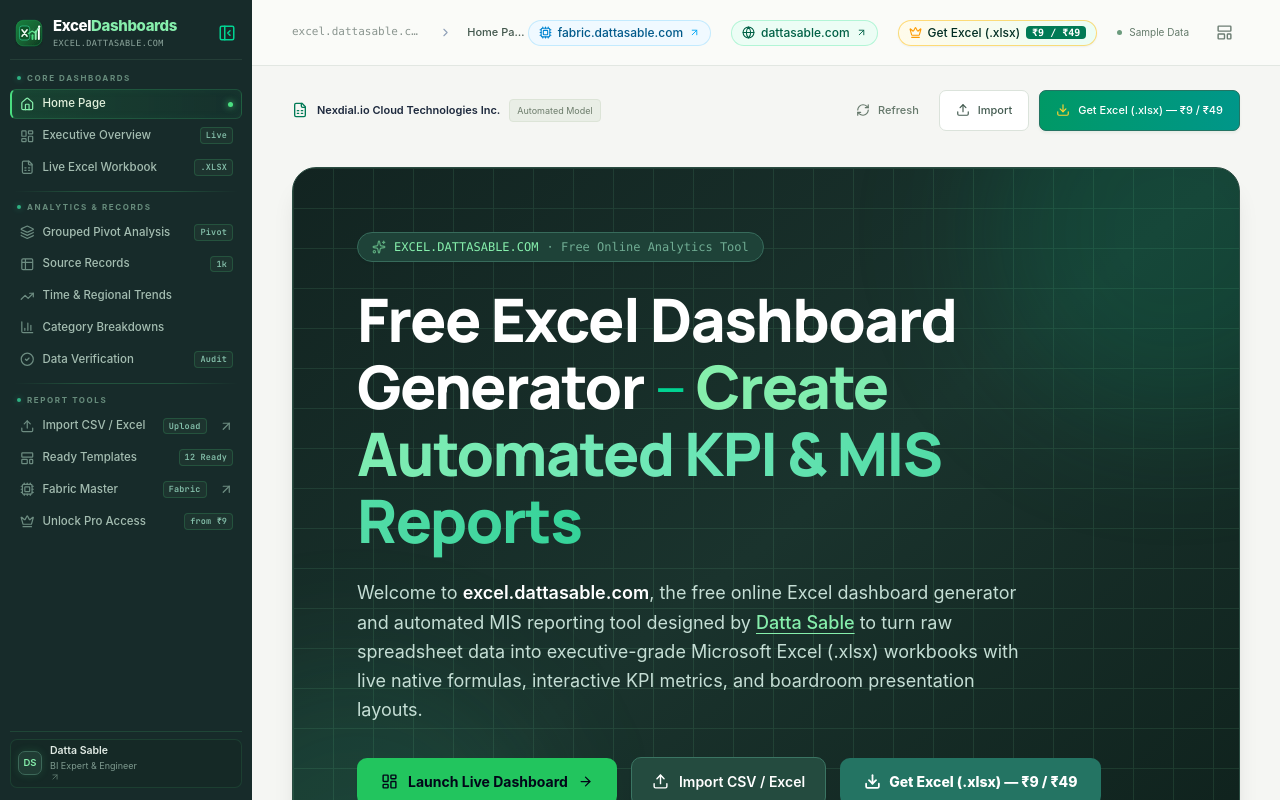
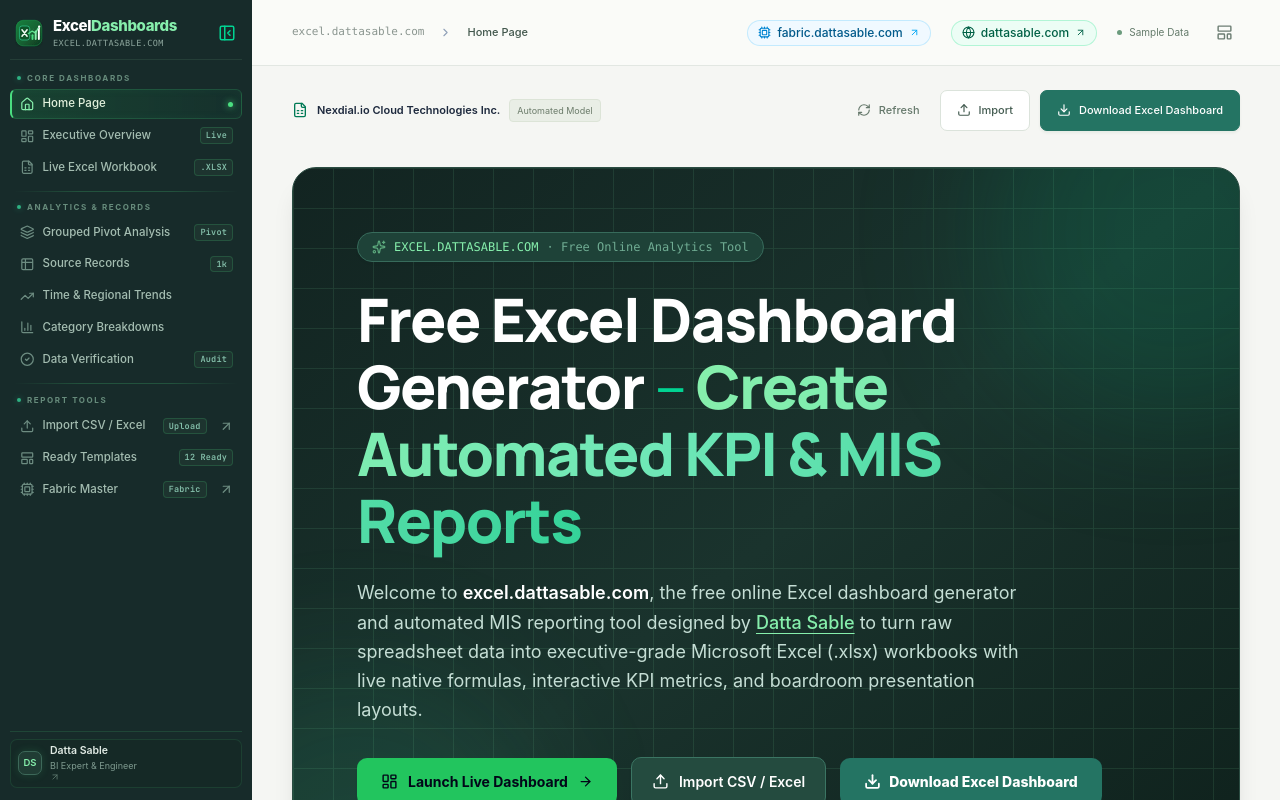
Before and after one commit to sabledattatray/nexusbi-excel-dashboard-generator, a React (Vite) app: page / in a window 1280 px wide. Shown: the top 800 px of the page. Built offline with nearby package versions, Linux system fonts and the light colour scheme.

Commit message:
feat: temporarily disable payment methods and provide 100% free Excel downloads

```diff
--- a/scripts/generate-seo-pages.js
+++ b/scripts/generate-seo-pages.js
@@ -82,7 +82,7 @@
   {
     slug: 'terms',
     title: 'Terms of Service | excel.dattasable.com — Commercial & License Terms',
-    description: 'Read the official Terms of Service for excel.dattasable.com governing commercial workbook usage, single-file downloads, and Lifetime VIP access.',
+    description: 'Read the official Terms of Service for excel.dattasable.com governing commercial workbook usage, permissions, and licensing terms.',
     canonical: 'https://excel.dattasable.com/terms',
     h1: 'Terms of Service – Commercial Licensing & Usage Rights',
     metaHeading: 'Terms of Service',
@@ -90,9 +90,9 @@
   {
     slug: 'refund-policy',
     title: 'Refund & Cancellation Policy | excel.dattasable.com',
-    description: 'Official refund and cancellation policy for digital Excel downloads, duplicate payment resolution, and VIP license purchases at excel.dattasable.com.',
+    description: 'Official refund and cancellation policy for digital Excel downloads and user assistance at excel.dattasable.com.',
     canonical: 'https://excel.dattasable.com/refund-policy',
-    h1: 'Refund & Cancellation Policy – Digital Products & UPI Payments',
+    h1: 'Refund & Cancellation Policy – Digital Products & User Support',
     metaHeading: 'Refund & Cancellation Policy',
   },
   {
--- a/src/App.tsx
+++ b/src/App.tsx
@@ -34,7 +34,6 @@
 const CustomizerModal = lazy(() => import('./components/CustomizerModal').then((m) => ({ default: m.CustomizerModal })));
 const DownloadSuccessModal = lazy(() => import('./components/DownloadSuccessModal').then((m) => ({ default: m.DownloadSuccessModal })));
 const DataUploadModal = lazy(() => import('./components/DataUploadModal').then((m) => ({ default: m.DataUploadModal })));
-const ProUnlockModal = lazy(() => import('./components/ProUnlockModal').then((m) => ({ default: m.ProUnlockModal })));
 const LegalModal = lazy(() => import('./components/LegalModal').then((m) => ({ default: m.LegalModal })));
 import { LegalTab } from './components/LegalModal';
 import { trackEvent, trackPageView } from './utils/analytics';
@@ -117,7 +116,6 @@
   const [isCustomizerOpen, setIsCustomizerOpen] = useState(false);
   const [isUploadModalOpen, setIsUploadModalOpen] = useState(false);
   const [isSuccessOpen, setIsSuccessOpen] = useState(false);
-  const [isUnlockModalOpen, setIsUnlockModalOpen] = useState(false);
   const [isLegalOpen, setIsLegalOpen] = useState(initialRoute.isLegalOpen);
   const [legalTab, setLegalTab] = useState<LegalTab>(initialRoute.legalTab);
   const [isProUser, setIsProUser] = useState<boolean>(false);
@@ -174,21 +172,13 @@
   useEffect(() => { setAnalysisSelection(initialSelection(dataset)); }, [dataset]);
 
   // Handle Download Excel with dynamic chunk import to keep initial bundle tiny
-  const handleDownloadExcel = useCallback(async (unprotectedOverride?: boolean) => {
-    // Paywall all downloads: if user is not unlocked, open payment QR modal immediately!
-    const unlocked = isProUnlocked();
-    if (!unlocked && !unprotectedOverride) {
-      trackEvent('download_blocked_paywall', { industry: config.industry, company: config.companyName });
-      setIsUnlockModalOpen(true);
-      return;
-    }
-
+  const handleDownloadExcel = useCallback(async () => {
     try {
       setIsDownloading(true);
       let blob: Blob;
       let filename: string;
 
-      // All verified paid / VIP downloads are 100% unprotected & editable
+      // Free access period: all downloads are 100% unprotected & editable
       const shouldBeUnprotected = true;
 
       if (customImportResult) {
@@ -316,8 +306,6 @@
         isCustomDataActive={!!customImportResult}
         isSidebarVisible={isSidebarVisible}
         onToggleSidebar={() => setIsSidebarVisible((prev) => !prev)}
-        isProUnlocked={isProUser}
-        onOpenUnlockModal={() => setIsUnlockModalOpen(true)}
       />
 
       {/* Main Content Area */}
@@ -339,8 +327,6 @@
               setActiveTab('dashboard');
             }}
             currentIndustry={config.industry}
-            isProUnlocked={isProUser}
-            onOpenUnlockModal={() => setIsUnlockModalOpen(true)}
           />
         ) : (
           <Suspense fallback={<WorkspaceLoader />}>
@@ -443,31 +429,12 @@
         {isSuccessOpen && (
           <DownloadSuccessModal
             isOpen={isSuccessOpen}
-            onClose={() => {
-              setIsSuccessOpen(false);
-              setIsProUser(isProUnlocked());
-            }}
+            onClose={() => setIsSuccessOpen(false)}
             filename={lastDownloadedFilename}
             rowCount={config.recordCount}
-            onReDownload={() => handleDownloadExcel(isProUnlocked())}
+            onReDownload={handleDownloadExcel}
             sourceBased={!!customImportResult}
-            isProUnlocked={isProUser}
-            onOpenUnlockModal={() => setIsUnlockModalOpen(true)}
-          />
-        )}
-
-        {isUnlockModalOpen && (
-          <ProUnlockModal
-            isOpen={isUnlockModalOpen}
-            onClose={() => {
-              setIsUnlockModalOpen(false);
-              setIsProUser(isProUnlocked());
-            }}
-            onUnlockSuccess={() => {
-              setIsProUser(true);
-              setIsUnlockModalOpen(false);
-              handleDownloadExcel(true);
-            }}
+            isProUnlocked={true}
           />
         )}
 
--- a/src/components/HomePage.tsx
+++ b/src/components/HomePage.tsx
@@ -172,7 +172,7 @@
     },
     {
       q: 'Can I download 100% editable and unprotected Excel files?',
-      a: 'Yes. You can unlock fully unprotected and unrestricted .xlsx downloads starting from ₹9 for a single workbook pass, or ₹49 for unlimited lifetime access across all 12 templates and custom file uploads via UPI QR code.',
+      a: 'Yes. All Excel (.xlsx) dashboard downloads are 100% free, fully unprotected, and unrestricted. You can download all 12 ready industry templates and custom file uploads with complete formula and chart editing freedom with zero payment required.',
     },
     {
       q: 'Is my company data private and secure?',
@@ -253,26 +253,15 @@
               <span>Import CSV / Excel</span>
             </button>
 
-            {!isProUnlocked ? (
-              <button
-                onClick={onOpenUnlockModal}
-                className="inline-flex items-center justify-center gap-2 px-6 py-3.5 rounded-xl bg-gradient-to-r from-amber-400 to-amber-500 hover:from-amber-300 hover:to-amber-400 text-slate-950 text-sm font-extrabold shadow-lg shadow-amber-950/30 hover:-translate-y-0.5 active:scale-[0.98] transition-all w-full sm:w-auto cursor-pointer"
-                title="Get Excel Dashboard (.xlsx) — ₹9 Single File / ₹49 Lifetime Unlimited"
-              >
-                <Download size={17} className="stroke-[2.5]" />
-                <span>Get Excel (.xlsx) — ₹9 / ₹49</span>
-              </button>
-            ) : (
-              <button
-                onClick={onDownloadExcel}
-                disabled={isDownloading}
-                className="inline-flex items-center justify-center gap-2 px-6 py-3.5 rounded-xl bg-gradient-to-r from-emerald-500 to-teal-500 hover:from-emerald-400 hover:to-teal-400 text-slate-950 text-sm font-bold shadow-lg hover:-translate-y-0.5 active:scale-[0.98] transition-all w-full sm:w-auto cursor-pointer"
-                title="Download 100% Unprotected & Editable Excel Dashboard"
-              >
-                <Unlock size={17} />
-                <span>{isDownloading ? 'Compiling…' : 'Download Unprotected Excel'}</span>
-              </button>
-            )}
+            <button
+              onClick={onDownloadExcel}
+              disabled={isDownloading}
+              className="inline-flex items-center justify-center gap-2 px-6 py-3.5 rounded-xl bg-gradient-to-r from-emerald-400 via-teal-400 to-emerald-500 hover:from-emerald-300 hover:to-teal-300 text-slate-950 text-sm font-extrabold shadow-lg shadow-emerald-950/40 hover:-translate-y-0.5 active:scale-[0.98] transition-all w-full sm:w-auto cursor-pointer"
+              title="Download Free Unprotected & Editable Excel Dashboard (.xlsx)"
+            >
+              <Download size={17} className="stroke-[2.5]" />
+              <span>{isDownloading ? 'Compiling Dashboard…' : 'Download Excel Dashboard'}</span>
+            </button>
           </div>
 
           {/* Quick Trust Checks */}
--- a/src/components/Navbar.tsx
+++ b/src/components/Navbar.tsx
@@ -233,20 +233,6 @@
             <span className="nav-badge text-sky-300 border-sky-500/30 bg-sky-950/40">Fabric</span>
             <ArrowUpRight size={11} className="ml-1 opacity-60 group-hover:opacity-100 transition-opacity" />
           </a>
-          <button
-            className="nav-item group text-amber-300 hover:text-amber-200"
-            onClick={() => {
-              onOpenUnlockModal?.();
-              setIsMobileMenuOpen(false);
-            }}
-            title="Unlock 100% Unprotected & Editable Excel Files from ₹9"
-          >
-            <Crown size={14.5} className="text-amber-400 group-hover:text-amber-300 shrink-0" />
-            <span className="truncate">{isProUnlocked ? 'Pro Unlimited Active' : 'Unlock Pro Access'}</span>
-            <span className="nav-badge text-amber-300 border-amber-500/40 bg-amber-950/40">
-              {isProUnlocked ? 'Active' : 'from ₹9'}
-            </span>
-          </button>
         </nav>
 
         {/* Compact Bottom Author Lockup */}
@@ -314,7 +300,7 @@
             <ArrowUpRight size={11} className="text-sky-500" />
           </a>
 
-          {/* Main Portfolio Link */}
+          {/* Portfolio Link */}
           <a
             href="https://dattasable.com/dashboards"
             target="_blank"
@@ -326,25 +312,6 @@
             <span>dattasable.com</span>
             <ArrowUpRight size={11} />
           </a>
-
-          {/* Get Excel (.xlsx) Badge / Button */}
-          <button
-            onClick={onOpenUnlockModal}
-            className={`inline-flex items-center gap-1.5 text-xs px-2.5 py-1 rounded-full font-medium transition-all shadow-xs ${
-              isProUnlocked
-                ? 'bg-amber-100/90 text-amber-950 border border-amber-300 font-bold'
-                : 'bg-gradient-to-r from-amber-50 to-emerald-50 text-emerald-950 border border-amber-400/50 hover:border-emerald-500 font-bold hover:scale-[1.02]'
-            }`}
-            title={isProUnlocked ? 'Pro Active — All Downloads Unprotected' : 'Get Excel Dashboard (.xlsx) — ₹9 Single / ₹49 Lifetime Unlimited'}
-          >
-            <Crown size={13} className={isProUnlocked ? 'text-amber-600' : 'text-amber-500'} />
-            <span>{isProUnlocked ? 'PRO UNLOCKED' : 'Get Excel (.xlsx)'}</span>
-            {!isProUnlocked && (
-              <span className="text-[10px] font-mono px-1.5 py-0.2 bg-emerald-700 text-white rounded font-bold">
-                ₹9 / ₹49
-              </span>
-            )}
-          </button>
 
           <span className="local-status hidden xs:flex">
             <i />
@@ -399,32 +366,20 @@
             <span>Import</span>
           </button>
 
-          {!isProUnlocked ? (
-            <button
-              className="primary-button !bg-gradient-to-r !from-emerald-600 !to-teal-600 hover:!from-emerald-500 hover:!to-teal-500 !text-white font-bold shadow-md active:scale-[0.98] transition-all"
-              onClick={onOpenUnlockModal}
-              title="Get Excel Dashboard (.xlsx) — ₹9 Single File / ₹49 Lifetime Unlimited"
-            >
-              <Download size={14} className="text-amber-300" />
-              <span className="hidden sm:inline">Get Excel (.xlsx) — ₹9 / ₹49</span>
-              <span className="sm:hidden">Get Excel (₹9)</span>
-            </button>
-          ) : (
           <button
             className="primary-button"
             onClick={onDownloadExcel}
             disabled={isDownloading}
-              title="Download 100% Unprotected & Editable Excel Workbook"
+            title="Download Full Unprotected Excel Dashboard (.xlsx)"
           >
-              <Unlock size={14} className="text-amber-300" />
+            <Download size={14} />
             <span className="hidden sm:inline">
-                {isDownloading ? 'Compiling Dashboard…' : 'Download Unprotected Excel'}
+              {isDownloading ? 'Compiling Dashboard…' : 'Download Excel Dashboard'}
             </span>
             <span className="sm:hidden">
               {isDownloading ? 'Compiling…' : 'Download Excel'}
             </span>
           </button>
-          )}
         </div>
       </div>
     </>
--- a/src/utils/proLicenseManager.ts
+++ b/src/utils/proLicenseManager.ts
@@ -175,12 +175,12 @@
 }
 
 export function isProUnlocked(): boolean {
-  const license = getProLicense();
-  return license.isLifetime || license.singleCredits > 0;
+  // Payment temporarily removed: all users have full free access
+  return true;
 }
 
 export function isLifetimeUnlocked(): boolean {
-  return getProLicense().isLifetime;
+  return true;
 }
 
 export function getSingleCreditsRemaining(): number {
@@ -192,21 +192,7 @@
  * Lifetime users and VIP pass holders have infinite downloads with zero deductions.
  */
 export function consumeDownloadCredit(): boolean {
-  if (typeof window === 'undefined' || !window.localStorage) return false;
-  const current = getProLicense();
-  if (current.isLifetime || current.method === 'vip_pass' || isVipPasscode(current.refId)) {
-    return true; // Infinite downloads, zero deductions
-  }
-  if (current.singleCredits > 0) {
-    const updated: ProLicense = {
-      ...current,
-      singleCredits: current.singleCredits - 1,
-    };
-    localStorage.setItem(STORAGE_KEY, JSON.stringify(updated));
-    dispatchLicenseChangedEvent();
-    return true;
-  }
-  return false;
+  return true; // Infinite free downloads while payment is removed
 }
 
 export function unlockProLicense(
```
Also changed, not shown: src/components/DownloadSuccessModal.tsx (+6 -57 lines), src/components/LegalModal.tsx (+8 -8 lines). Lines whose indentation alone changed are shown as unchanged.
